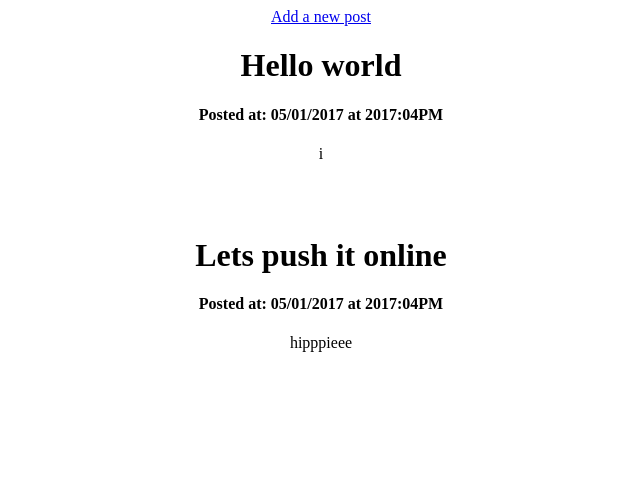
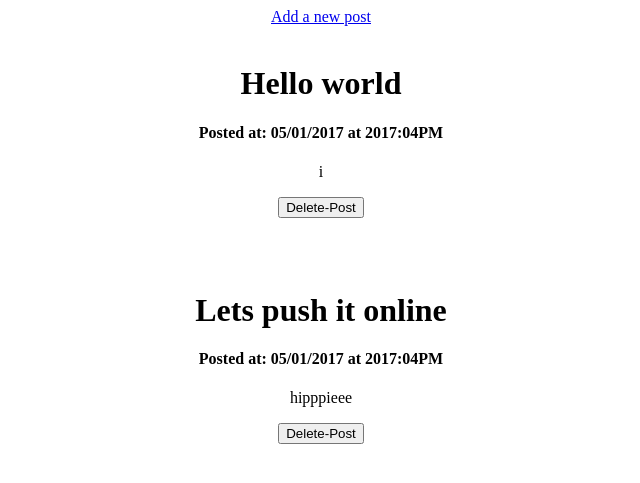
Before and after one commit to shahaayush/letschatwork, a Flask app: page / in a window 1280 px wide. Shown: the top 483 px of the page, without its empty margins (319-959 px from the left). Run offline with Flask 2, Linux system fonts and the light colour scheme; data comes from the database, SQL or seed files in the repository; both versions use the stored data as it was after the commit.

Commit message:
implemented delete posts feature

```diff
--- a/app.py
+++ b/app.py
@@ -2,6 +2,9 @@ from flask import Flask, render_template, request, redirect, url_for
 from models import *
 
 app= Flask(__name__)
+
+
+
 
 @app.before_request
 def before_request():
@@ -14,6 +17,7 @@ def teardown_request(exception):
 @app.route('/')
 def home():
 	return render_template('home.html', posts=Post.select().order_by(Post.date.desc()))
+
 
 @app.route('/new_post/')
 def new_post():
@@ -28,5 +32,15 @@ def create_post():
 
 	return redirect(url_for('home'))
 
+@app.route('/delete?id=<id>', methods=['POST'])
+
+def delete_post(id):
+	tria = Post.get(Post.id==id)
+	tria.delete_instance()
+	return redirect(url_for('home'))
+
+
+#@deleting_post
+
 if __name__== '__main__':
 	app.run(debug=True)
--- a/templates/home.html
+++ b/templates/home.html
@@ -3,13 +3,16 @@
 	<body>
 	<center>
 	<a href= "new_post">Add a new post</a>
-
+	<br><br>
 	{% for post in posts %}
 		<h1> {{post.title}} </h1>
 		<h4>Posted at: {{ post.date.strftime('%m/%d/%Y at %G:%I%p') }}</h4>
 		<p> {{post.text}} </p>
-		<br>
-		<br>
+
+		<form action="{{ url_for('delete_post', id=post.id) }}" method="post">
+			<input type="submit" value="Delete-Post" />
+    </form>
+		<br><br>
 	{% endfor %}
 	</center>
 	</body>
```
Also changed, not shown: posts.db.
